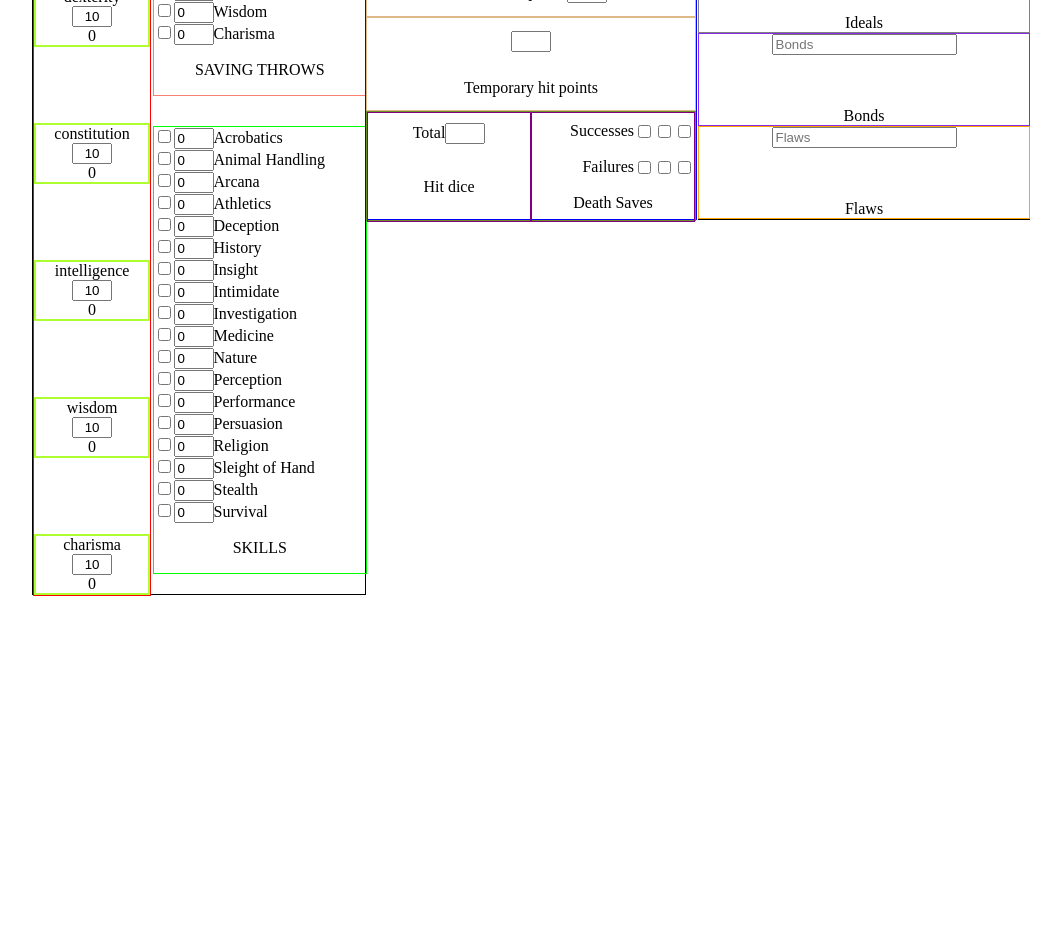
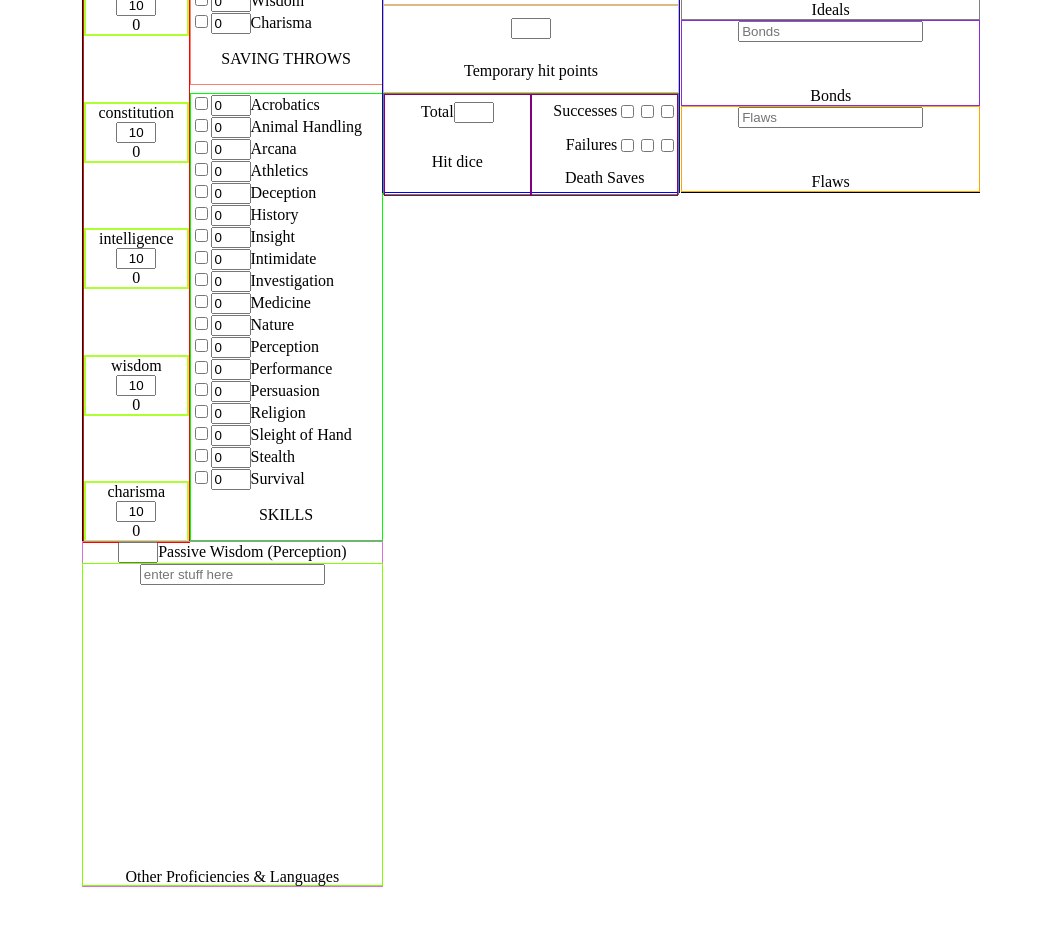
Before and after one commit to PavelVysh/dndCharGenerator, a React (Create React App) app: page / in a window 1280 px wide. Shown: the part 300-1226 px from the top of the page, without its empty margins (109-1170 px from the left). After the commit the page ends 1187 px from the top, so only its background shows below. Built offline with nearby package versions, Linux system fonts and the light colour scheme.

Commit message:
prifiencies done

```diff
--- a/public/styles.css
+++ b/public/styles.css
@@ -1,8 +1,9 @@
 #root {
     width: 90%;
     margin: auto;
-    max-width: 1000px;
+    max-width: 900px;
     min-width: 810px;
+
 }
 
 
@@ -54,7 +55,7 @@
     grid-template-columns: 1fr 1fr 1fr;
     grid-template-rows: 1fr 1fr 1fr;
     gap: 1px;
-    height: 70rem;
+    height: 65rem;
     width: 100%;
 }
 
@@ -93,7 +94,6 @@ input[type="number"] {
     display: inline-block;
     border: 1px solid black;
     width: 100%;
-    margin-bottom: 20px;
 }
 .saving-throws.container {
     display: inline-block;
@@ -101,14 +101,17 @@ input[type="number"] {
     width: 100%;
 }
 .skills.container {
-    margin-top: 30px;
     display: inline-block;
     border: 1px solid lime;
     width: 100%;
 }
 .right-part {
-    display: inline;
+    display: flex;
+    flex-direction: column;
+    align-items: center;
+    justify-content: space-between;
     width: 64%;
+    height: 100%;
     float: right;
 }
 
@@ -219,3 +222,20 @@ input[type="number"] {
     position: absolute;
     bottom: 0;
 }
+.languages {
+    display: flex;
+    align-items: center;
+    flex-direction: column;
+    position: relative;
+    border: 1px solid orchid;
+    width: 100%;
+    grid-row: 3;
+}
+.proficiencies {
+    display: flex;
+    flex-direction: column;
+    align-items: center;
+    border: 1px solid chartreuse;
+    width: 100%;
+    height: 100%;
+}
--- a/src/components/charCreationComponents/PIBFParts/bonds.jsx
+++ b/src/components/charCreationComponents/PIBFParts/bonds.jsx
@@ -18,7 +18,7 @@ function Bonds() {
     }
 
     return <div className="bonds">
-        <input onKeyDown={enter} placeholder="Bonds"></input>
+        <input onKeyDown={enter} name="bonds" placeholder="Bonds"></input>
         {bonds.map((bond, index) =>
             <div key={index}>
                 <p className="bond zero-margin inline">{bond}</p>
--- a/src/components/charCreationComponents/PIBFParts/flaws.jsx
+++ b/src/components/charCreationComponents/PIBFParts/flaws.jsx
@@ -17,7 +17,7 @@ function Flaws() {
     }
 
     return <div className="flaws">
-        <input placeholder="Flaws" onKeyDown={enter}></input>
+        <input placeholder="Flaws" name="flaws" onKeyDown={enter}></input>
         {flaws.map((flaw, index) =>
             <div className="flaw" key={index}>
                 <p className="flaw inline zero-margin">{flaw}</p>
--- a/src/components/charCreationComponents/PIBFParts/ideals.jsx
+++ b/src/components/charCreationComponents/PIBFParts/ideals.jsx
@@ -20,7 +20,7 @@ function Ideals() {
     }
 
     return <div className="ideals">
-        <input onKeyDown={enter} nate="ideal" placeholder="Do you have any ideals?"></input>
+        <input onKeyDown={enter} name="ideal" placeholder="Do you have any ideals?"></input>
         {ideals.map((ideal, index) => {
             return <div key={index}>
                 <p className="ideal zero-margin inline">{ideal}</p>
--- a/src/components/charCreationComponents/charCreationMain.jsx
+++ b/src/components/charCreationComponents/charCreationMain.jsx
@@ -2,12 +2,14 @@ import React from "react";
 import CharCreationStats from "./charCreationStats";
 import CentralStats from "../centralStats";
 import PIBF from "./PIBF";
+import Languages from "./subParts/languages";
 
 function CharCreationMain() {
     return (<div className="main">
         <CharCreationStats />
         <CentralStats />
         <PIBF />
+        <Languages />
     </div>);
 }
 
--- /dev/null
+++ b/src/components/charCreationComponents/subParts/languages.jsx
@@ -0,0 +1,37 @@
+import React, { useState } from "react";
+import PassiveWisdom from "./passiveWisdom";
+
+function Languages() {
+
+    const [proficiencies, setProficiencies] = useState([]);
+
+    function enter(event) {
+        const value = event.target.value;
+        if (event.key === "Enter") {
+            setProficiencies(prev => [...prev, value]);
+            event.target.value = "";
+        }
+    }
+
+    function removeProficiencie(index) {
+        setProficiencies(prev => {
+            return prev.filter((_, i) => i !== index);
+        })
+    }
+
+    return <div className="languages">
+        <PassiveWisdom />
+        <div className="proficiencies">
+            <input onKeyDown={enter} name="proficiencies" placeholder="enter stuff here"></input>
+            {proficiencies.map((prof, index) => {
+                return <div key={index}>
+                    <p className="prof zero-margin inline">{prof}</p>
+                    <button onClick={() => removeProficiencie(index)}>Remove</button>
+                </div>
+            })}
+            <p className="center zero-margin">Other Proficiencies & Languages</p>
+        </div>
+    </div>
+}
+
+export default Languages;
--- /dev/null
+++ b/src/components/charCreationComponents/subParts/passiveWisdom.jsx
@@ -0,0 +1,10 @@
+import React from "react";
+
+function PassiveWisdom() {
+    return <div className="passive-wisdom container">
+        <input type="number" name="passive-wisdom" id="passive-wisdom" size="2"></input>
+        <label htmlFor="passive-wisdom">Passive Wisdom (Perception)</label>
+    </div>
+}
+
+export default PassiveWisdom;
```
